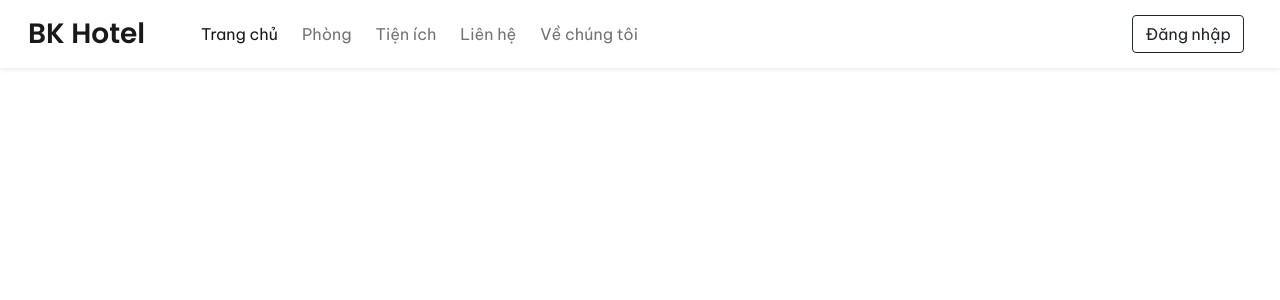
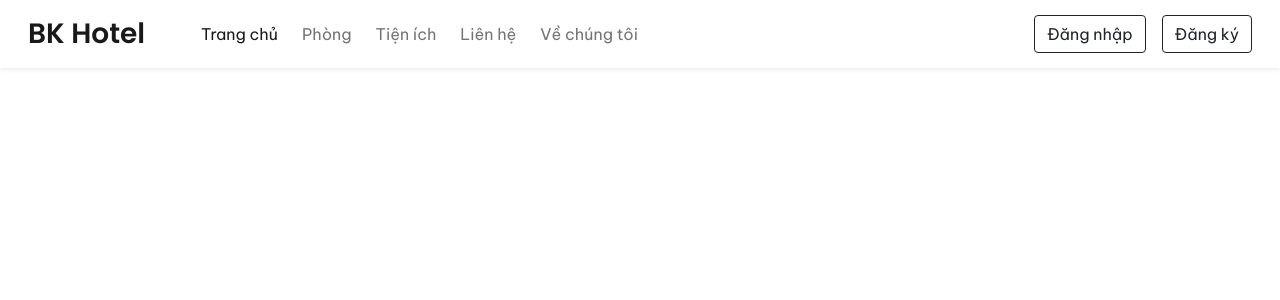
Before and after one commit to hoangnm1111/demo-hoang-bd, a PHP site: page / in a window 1280 px wide. Shown: the top 300 px of the page. Run offline with PHP 8.4, Linux system fonts and the light colour scheme.

Commit message:
header design update

```diff
--- a/index.php
+++ b/index.php
@@ -46,8 +46,11 @@
             </ul>
             <div class="d-flex">
 
-                <button type="button" class="btn btn-outline-dark shadow-none me-lg-2 me-3" data-bs-toggle="modal" data-bs-target="#loginModal">
+                <button type="button" class="btn btn-outline-dark shadow-none me-lg-3 me-2" data-bs-toggle="modal" data-bs-target="#loginModal">
                     Đăng nhập
+                </button>
+                <button type="button" class="btn btn-outline-dark shadow-none" data-bs-toggle="modal" data-bs-target="#registerModal">
+                    Đăng ký
                 </button>
             </div>
             </div>
@@ -73,8 +76,39 @@
                             <label class="form-label">Mật khẩu</label>
                             <input type="password" class="form-control shadow-none" >
                         </div>
-                        <div>
-                            <button>ĐĂNG NHẬP</button>
+                        <div class="d-flex align-items-center justify-content-between ">
+                            <button type="submit" class="btn btn-dark shadow-none">ĐĂNG NHẬP</button>
+                            <a href= "javascipts: void(0)" class="text-secondary text-decoration-none">Quên mật khẩu?</a>
+                        </div>
+                    </div>
+                </form>
+
+            </div>
+        </div>
+    </div>
+
+    <div class="modal fade" id="registerModal" data-bs-backdrop="static" data-bs-keyboard="false" tabindex="-1" aria-labelledby="staticBackdropLabel" aria-hidden="true">
+        <div class="modal-dialog">
+            <div class="modal-content">
+                <form>
+                    <div class="modal-header">
+                        <h5 class="modal-title d-flex align-items-center">
+                            <i class="bi bi-person-circle fs-3 me-2"></i> Người dùng đăng nhập
+                        </h5>
+                        <button type="reset" class="btn-close shadow-none" data-bs-dismiss="modal" aria-label="Close"></button>
+                    </div>
+                    <div class="modal-body">
+                        <div class="mb-3">
+                            <label class="form-label">Địa chỉ Email</label>
+                            <input type="email" class="form-control shadow-none" >
+                        </div>
+                        <div class="mb-3">
+                            <label class="form-label">Mật khẩu</label>
+                            <input type="password" class="form-control shadow-none" >
+                        </div>
+                        <div class="d-flex align-items-center justify-content-between ">
+                            <button type="submit" class="btn btn-dark shadow-none">ĐĂNG NHẬP</button>
+                            <a href= "javascipts: void(0)" class="text-secondary text-decoration-none">Quên mật khẩu?</a>
                         </div>
                     </div>
                 </form>
```
